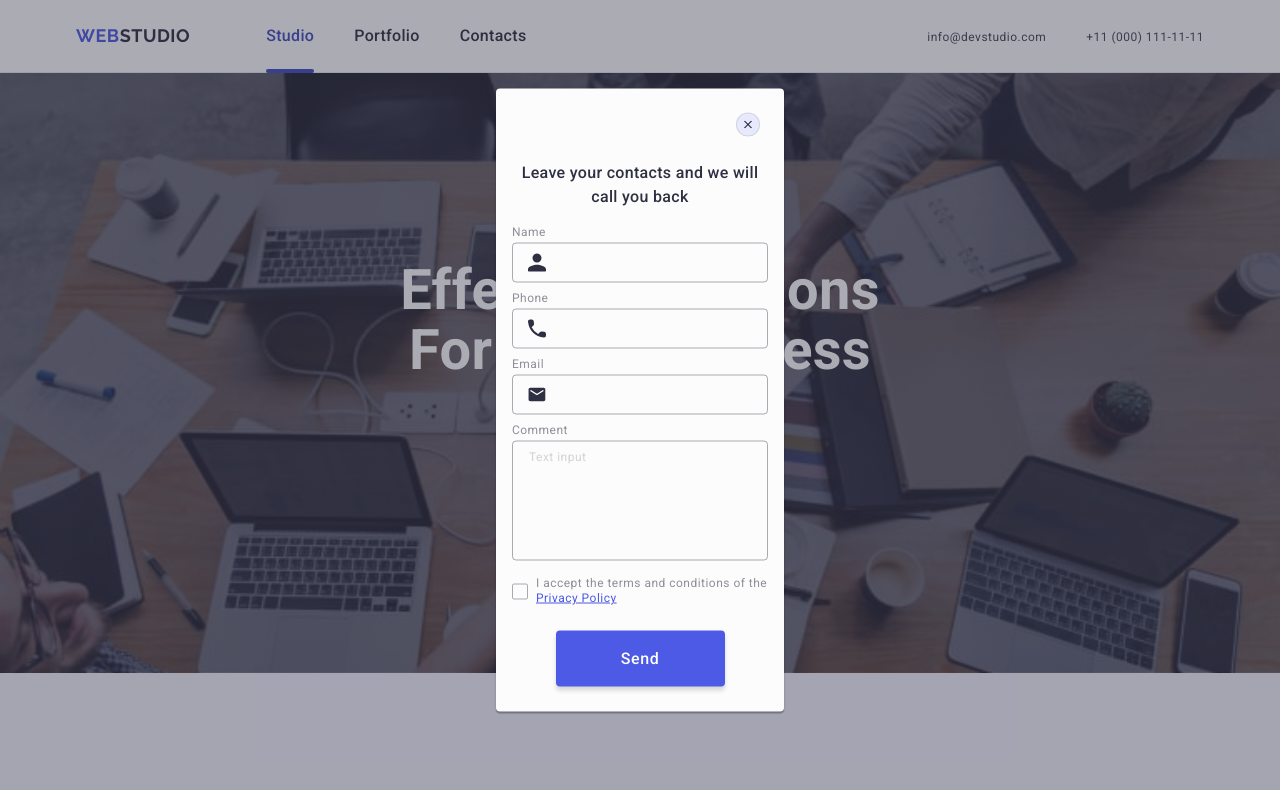
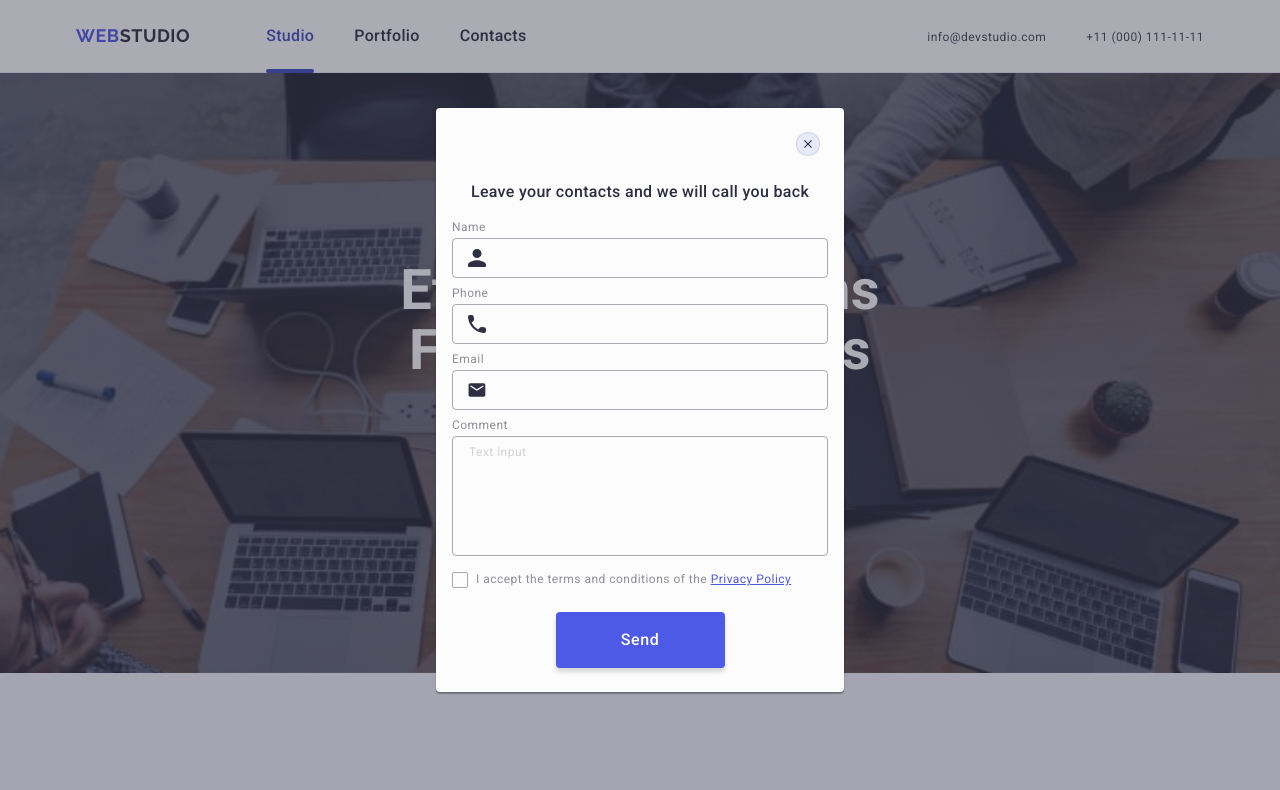
Before and after one commit to BohdanLysniak/goit-markup-hw-06, a plain HTML site: page index.html in a window 1280 px wide. Shown: the top 790 px of the page. Drawn offline with nearby package versions, Linux system fonts and the light colour scheme.

Commit message:
Update styles.css
Finally

```diff
--- a/css/styles.css
+++ b/css/styles.css
@@ -543,6 +543,8 @@ button {
   width: 256px;
   color: #2e2f42;
   text-align: center;
+  margin-right: auto;
+  margin-left: auto;
   font-style: normal;
   font-weight: 500;
   margin-bottom: 16px;
@@ -1043,6 +1045,15 @@ button {
 
   /* MODAL-WINDOW */
 
+  .modal {
+    width: 408px;
+    min-height: 584px;
+  }
+
+  .review-form-description {
+    width: 360px;
+  }
+
   /* /MODAL-WINDOW */
 }
 
```
